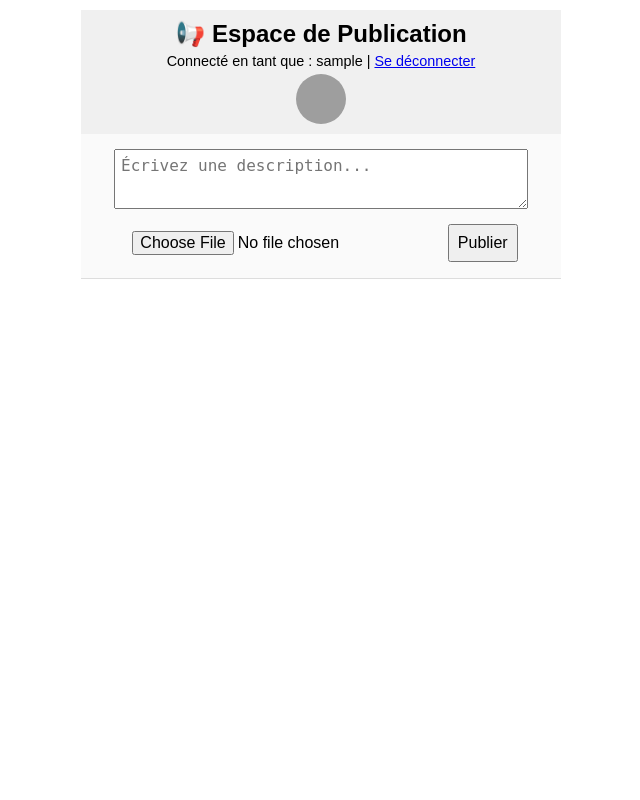
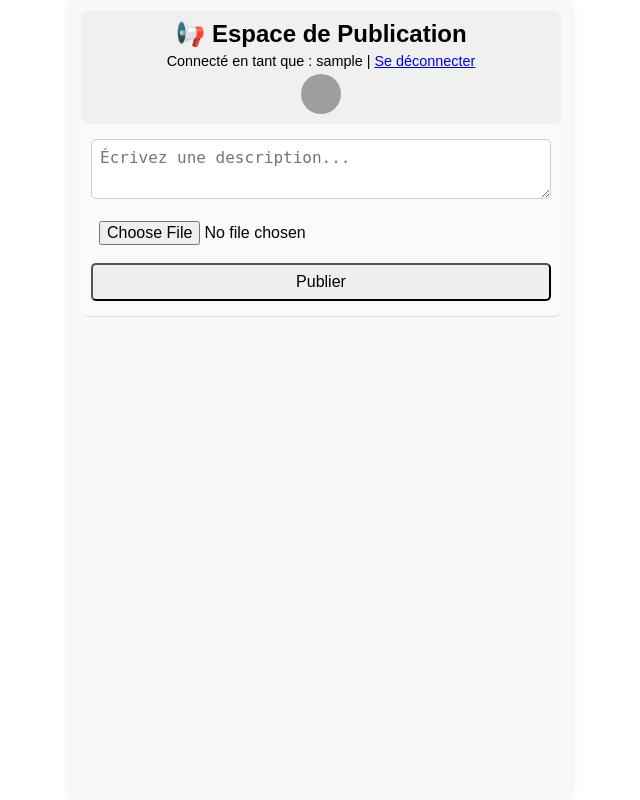
Before and after one commit to Chronosbabu/serveurbabu, a Flask app: page / in a window 1280 px wide. Shown: the whole page, without its empty margins (319-959 px from the left). Run offline with Flask 3, Linux system fonts and the light colour scheme; the visitor is signed in with stand-in values (Sample User, id 1); some libraries are stand-ins or nearby versions; grey boxes are pictures that could not be loaded.

Commit message:
bien fait

```diff
--- a/static/css/style.css
+++ b/static/css/style.css
@@ -7,6 +7,7 @@
 
 html, body {
     height: 100%;
+    width: 100%;
     font-family: Arial, sans-serif;
     background-color: #fff;
 }
@@ -14,15 +15,20 @@ html, body {
 body {
     display: flex;
     justify-content: center;
+    align-items: center;
 }
 
+/* CONTENEUR PRINCIPAL */
 .main-container {
     display: flex;
     flex-direction: column;
     width: 100%;
     max-width: 500px;
-    height: 100vh;
+    min-height: 100vh;
+    background-color: #f9f9f9;
     padding: 10px;
+    box-shadow: 0 0 10px rgba(0,0,0,0.1);
+    border-radius: 8px;
 }
 
 /* HEADER */
@@ -31,6 +37,7 @@ header {
     text-align: center;
     background-color: #f0f0f0;
     flex-shrink: 0;
+    border-radius: 8px;
 }
 
 header p {
@@ -39,8 +46,8 @@ header p {
 }
 
 .avatar-header {
-    width: 50px;
-    height: 50px;
+    width: 40px;
+    height: 40px;
     border-radius: 50%;
     object-fit: cover;
     display: block;
@@ -54,15 +61,18 @@ header p {
     background-color: #fafafa;
     border-bottom: 1px solid #ddd;
     flex-shrink: 0;
+    border-radius: 8px;
 }
 
 .upload-section textarea {
-    width: 90%;
+    width: 100%;
     min-height: 60px;
     margin: 5px 0;
-    padding: 6px;
+    padding: 8px;
     font-size: 1rem;
     resize: vertical;
+    border-radius: 5px;
+    border: 1px solid #ccc;
 }
 
 .upload-section form input,
@@ -70,14 +80,14 @@ header p {
     padding: 8px;
     margin: 5px 0;
     font-size: 1rem;
+    width: 100%;
+    border-radius: 5px;
 }
 
 /* AVATAR DANS LES POSTS */
 .avatar-post {
-    width: 50px;
-    height: 50px;
-    max-width: 50px;
-    max-height: 50px;
+    width: 35px;
+    height: 35px;
     border-radius: 50%;
     object-fit: cover;
     display: inline-block;
@@ -97,6 +107,9 @@ header p {
     border-bottom: 1px solid #ddd;
     padding-bottom: 15px;
     text-align: left;
+    border-radius: 8px;
+    background-color: #fff;
+    box-shadow: 0 1px 3px rgba(0,0,0,0.05);
 }
 
 .post .user-info {
@@ -119,7 +132,7 @@ header p {
 .post video {
     width: 100%;
     max-height: 300px;
-    object-fit: contain;
+    object-fit: cover;
     display: block;
     margin: 0 auto;
     border-radius: 8px;
@@ -135,16 +148,16 @@ header p {
 /* RESPONSIVE */
 @media (max-width: 600px) {
     .upload-section textarea {
-        width: 95%;
+        width: 100%;
     }
     .upload-section form input,
     .upload-section form button {
-        width: 90%;
+        width: 100%;
     }
     .avatar-post,
     .avatar-header {
-        width: 40px;
-        height: 40px;
+        width: 30px;
+        height: 30px;
     }
     .post img.post-image,
     .post video {
```
